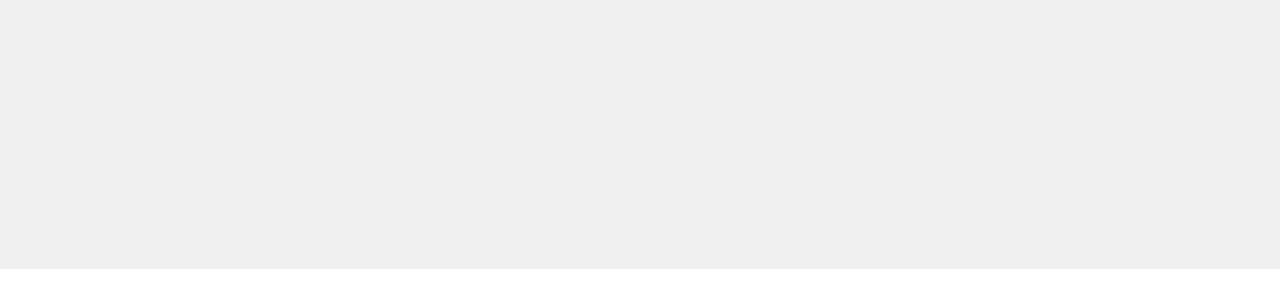
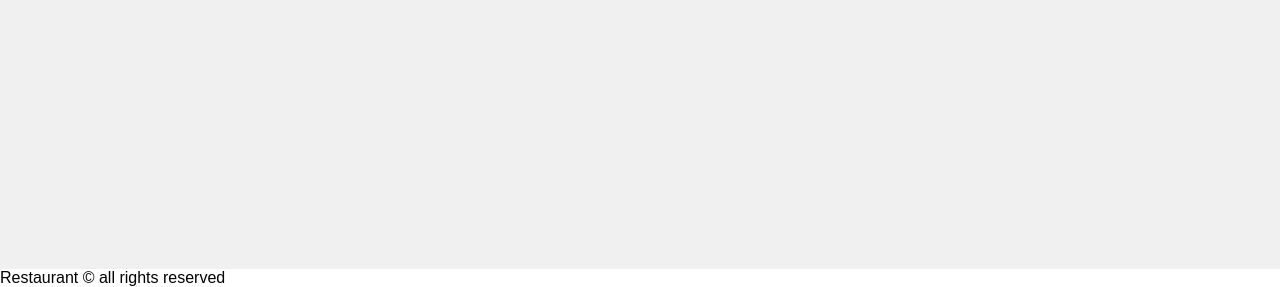
Before and after one commit to aaronlujan1412/work-project-current, a plain HTML site: page assessments/five/index.html in a window 1280 px wide. Shown: the part 5759-6046 px from the top of the page. Drawn offline with Linux system fonts and the light colour scheme; a script that the page names is missing.

Commit message:
Update index.html

```diff
--- a/assessments/five/index.html
+++ b/assessments/five/index.html
@@ -185,5 +185,8 @@
       </div>
 
     </main>
+    <footer>
+      <p>Restaurant &copy; all rights reserved</p>
+    </footer>
   </body>
 </html>
```
